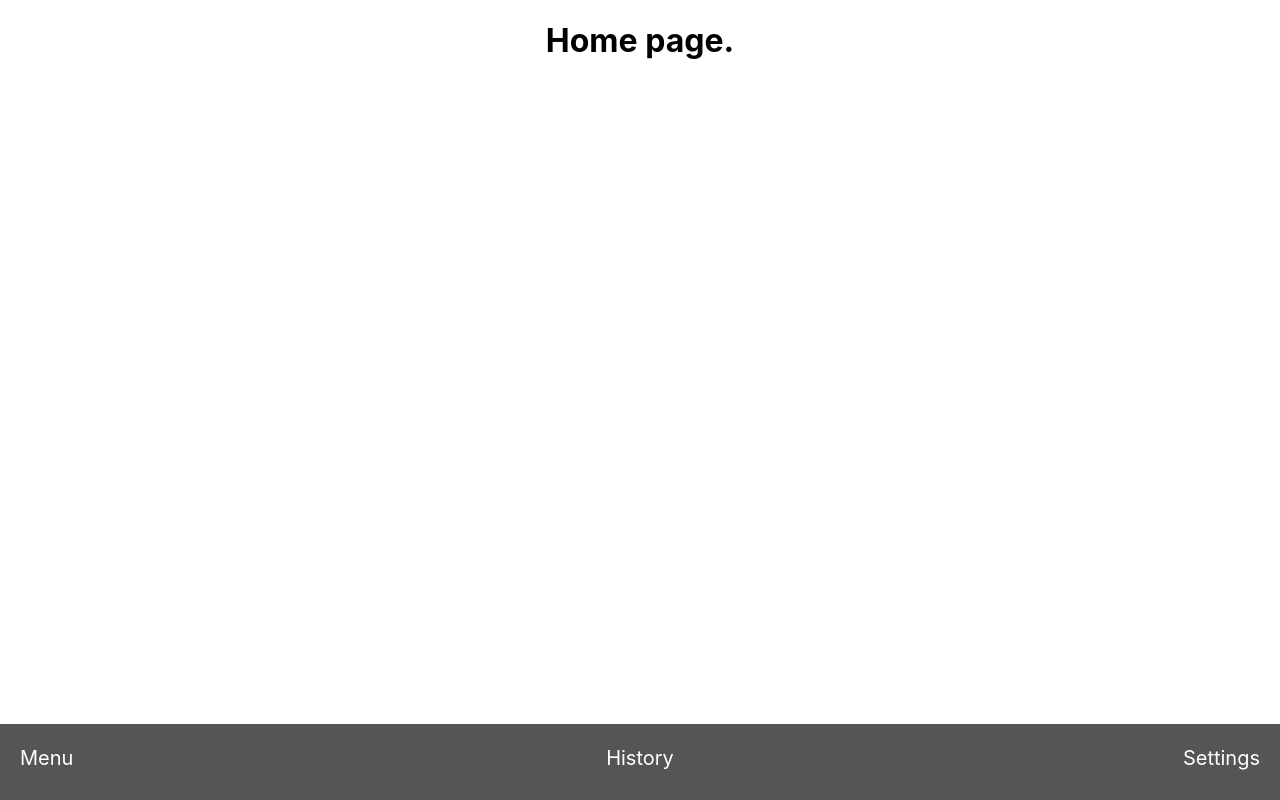
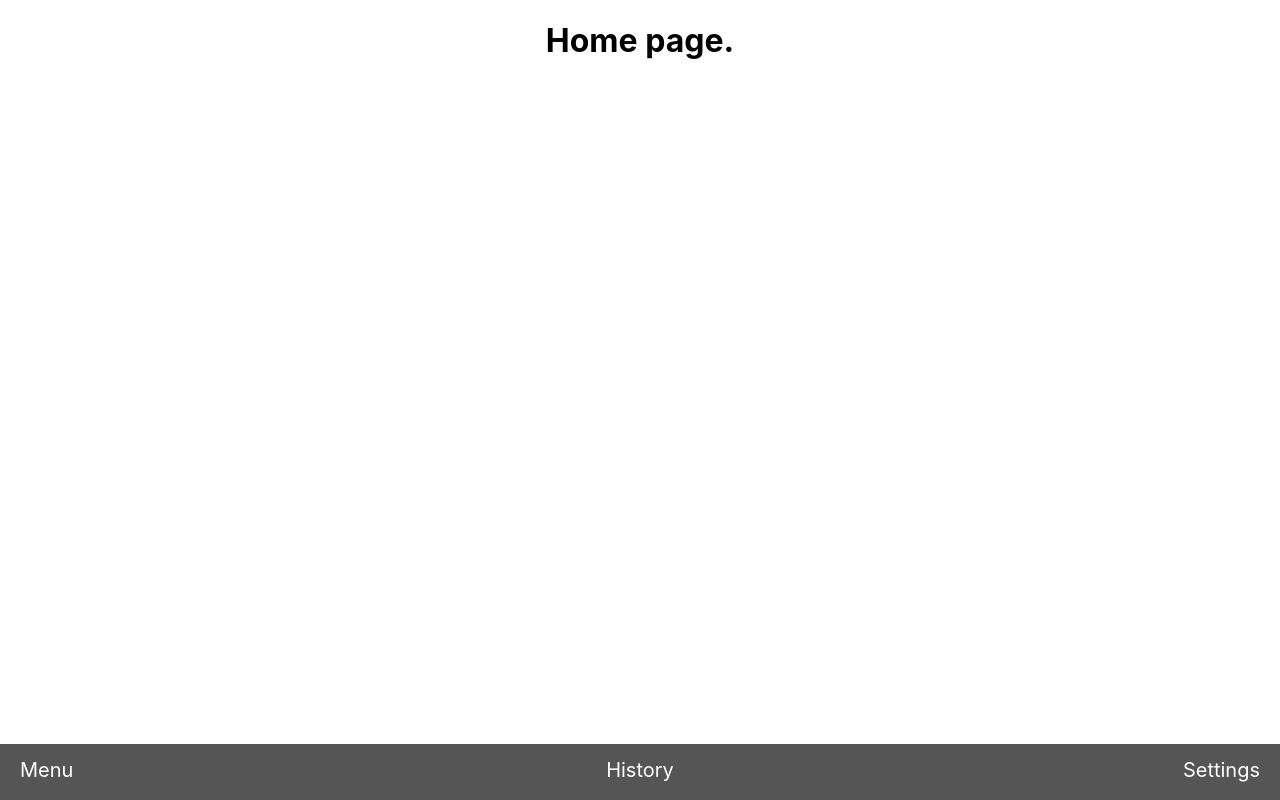
Before and after one commit to Mimmiiz/ID2216-React-Web-App, a React (Create React App) app: page / in a window 1280 px wide. Built offline with nearby package versions, Linux system fonts and the light colour scheme.

Commit message:
Updated the navbar to make it stick to the bottom of the page while scrolling. To avoid content on the page from being hidden when scrolling, add a div with the className footer which adds some extra space so content won't be hidden.

```diff
--- a/src/App.css
+++ b/src/App.css
@@ -37,13 +37,18 @@
   }
 }
 
+.footer {
+  height: 90px;
+  bottom: 0;
+}
+
 .Navbar {
   overflow: hidden;
-  position: absolute;
+  position: fixed;
   table-layout: fixed;
   display:table;
   width: 100%;
-  height: 76px;
+  height: 56px;
   bottom:0;
 
   background: #555555;
@@ -55,7 +60,7 @@
   color: #ffffff;
   text-decoration: none;
   font-size: 20px;
-  padding-top: 22px;
+  padding-top: 14px;
 }
 
 .Navbar a:first-child {
```
